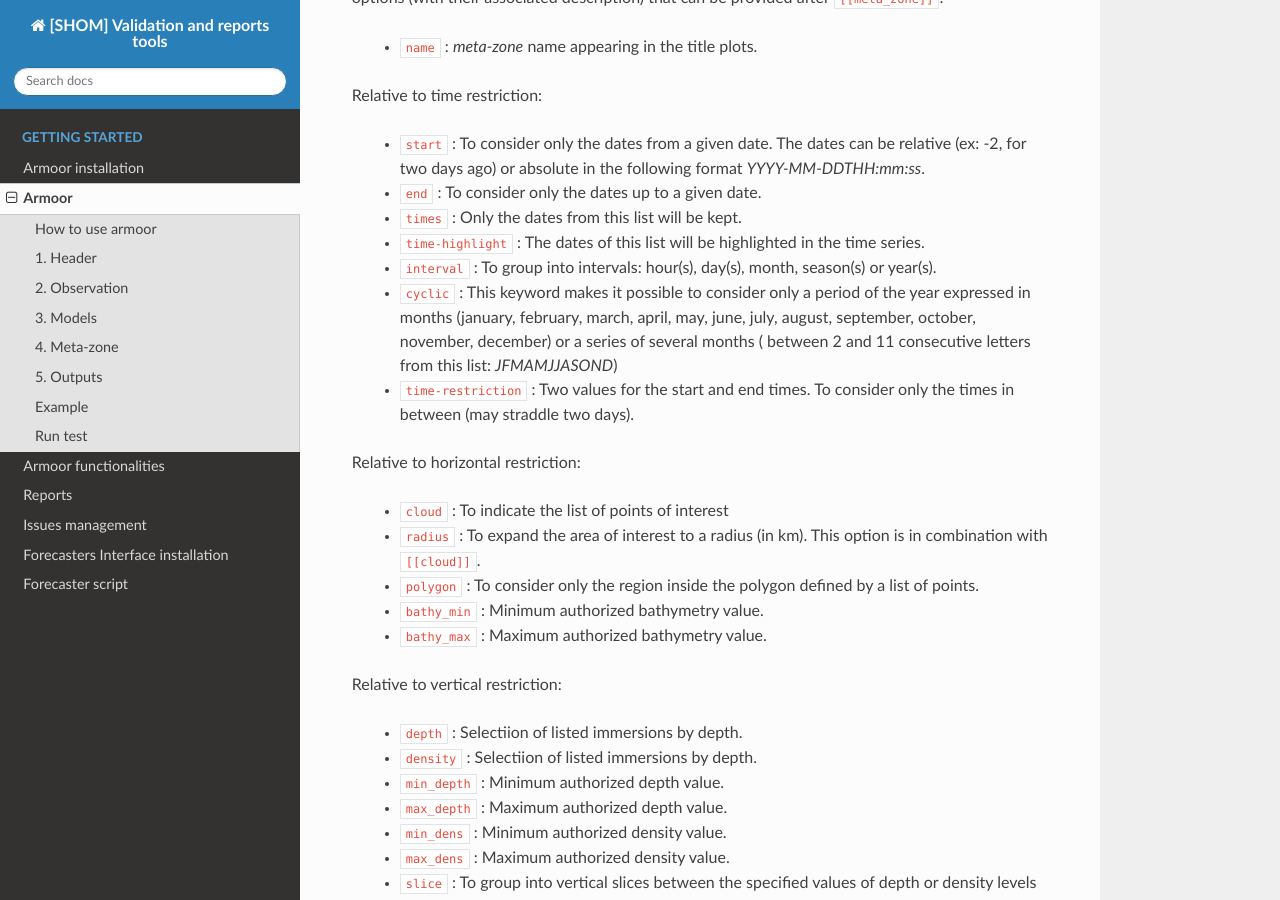
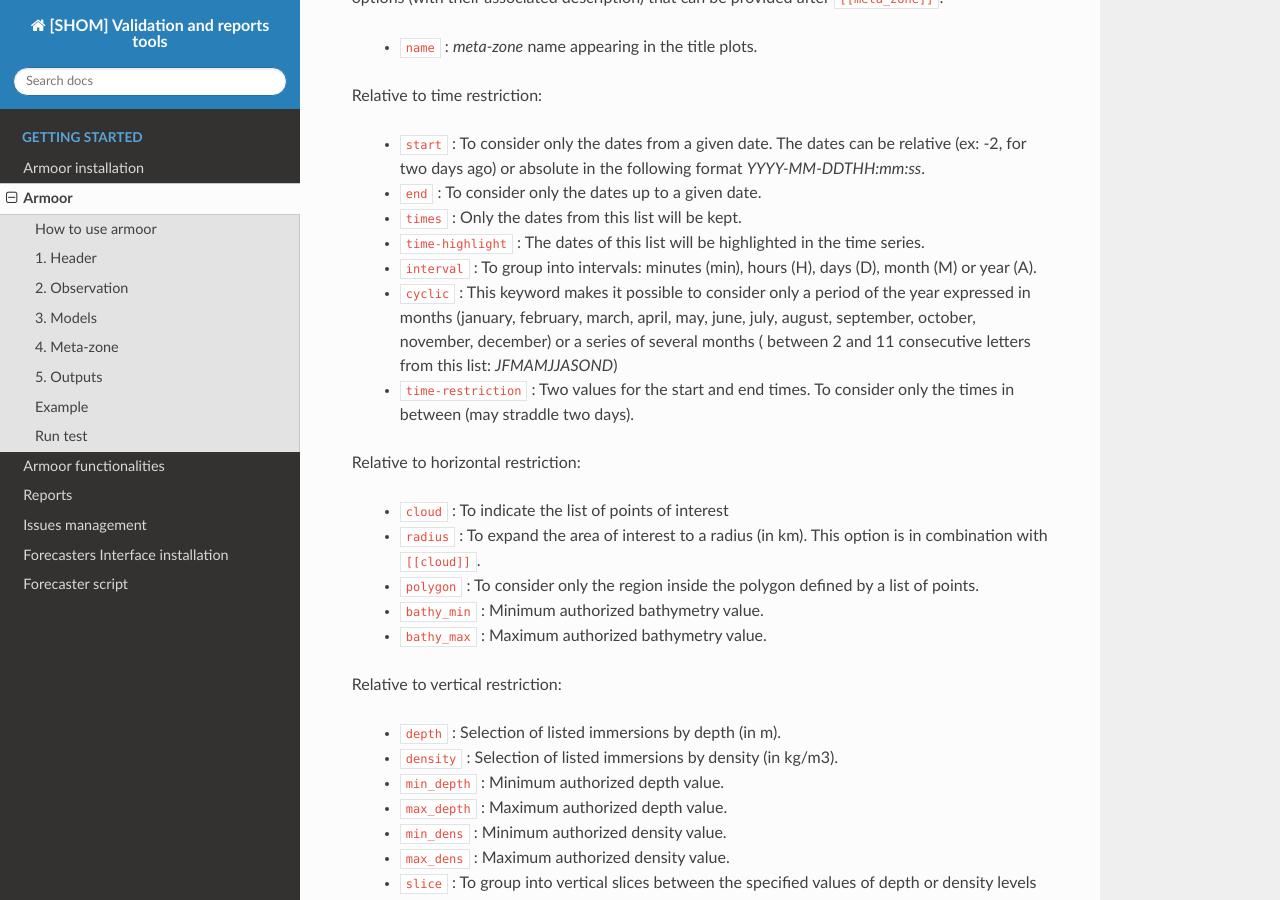
Before and after one commit to shom-fr/armoor, a Sphinx documentation site: the page built from docs/source/base.rst, in a window 1280 px wide and 900 px high, scrolled down 1872 px. Built offline with Sphinx 7.4.7 and the Read the Docs theme 2.0.0, drawn with Linux system fonts in a browser that asks for light colours.

Commit message:
#126 units in doc

```diff
--- a/docs/source/base.rst
+++ b/docs/source/base.rst
@@ -71,7 +71,7 @@ Relative to time restriction:
     * ``end`` : To consider only the dates up to a given date.
     * ``times`` : Only the dates from this list will be kept.
     * ``time-highlight`` : The dates of this list will be highlighted in the time series.
-    * ``interval`` : To group into intervals: hour(s), day(s), month, season(s) or year(s).
+    * ``interval`` : To group into intervals: minutes (min), hours (H), days (D), month (M) or year (A).
     * ``cyclic`` : This keyword makes it possible to consider only a period of the year expressed in months (january, february, march, april, may, june, july, august, september, october, november, december) or a series of several months ( between 2 and 11 consecutive letters from this list: *JFMAMJJASOND*)
     * ``time-restriction`` : Two values for the start and end times. To consider only the times in between (may straddle two days).
 
@@ -85,8 +85,8 @@ Relative to horizontal restriction:
 
 Relative to vertical restriction:
 
-    * ``depth`` : Selectiion of listed immersions by depth.
-    * ``density`` : Selectiion of listed immersions by depth.
+    * ``depth`` : Selection of listed immersions by depth (in m).
+    * ``density`` : Selection of listed immersions by density (in kg/m3).
 
     * ``min_depth`` : Minimum authorized depth value.
     * ``max_depth`` : Maximum authorized depth value.
```
